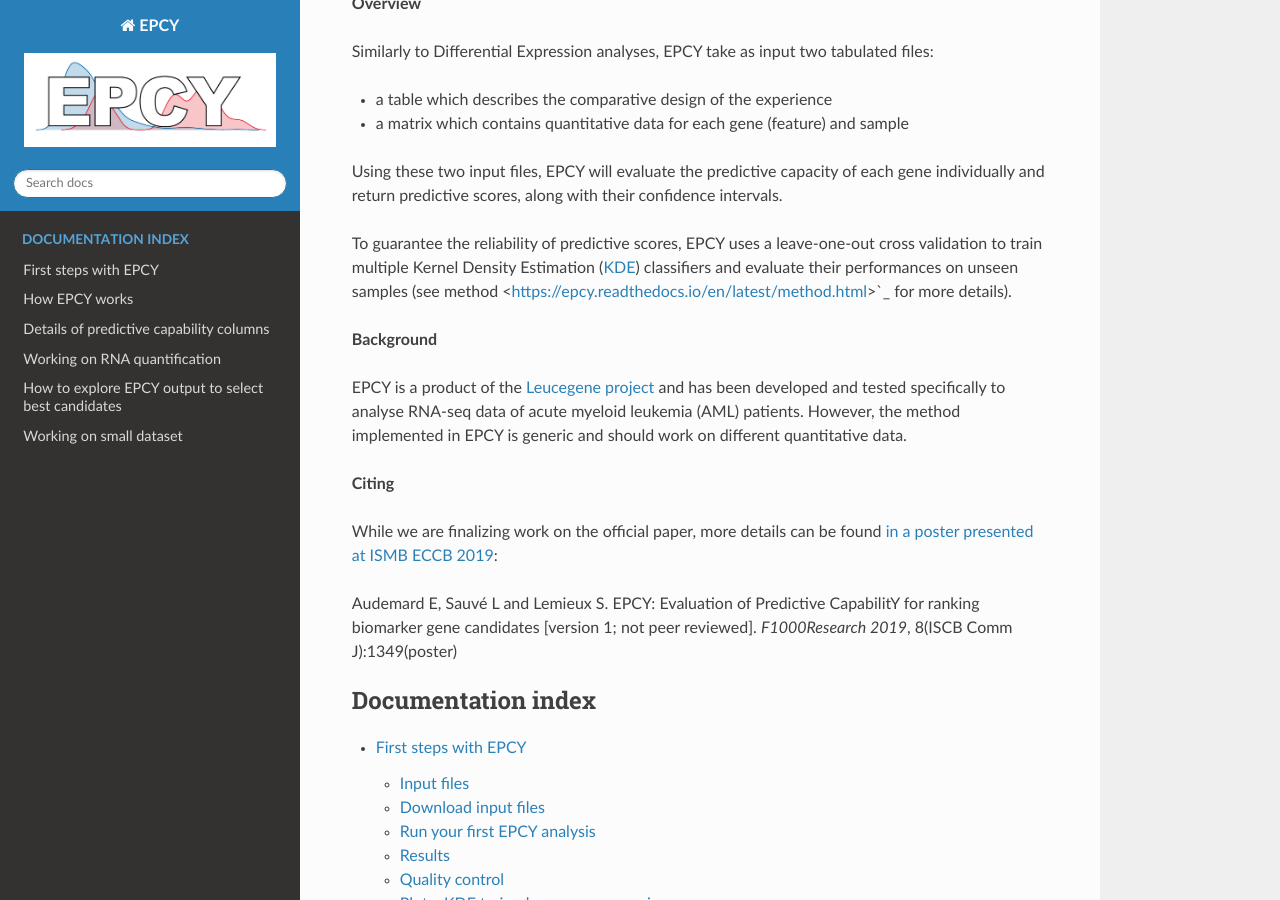
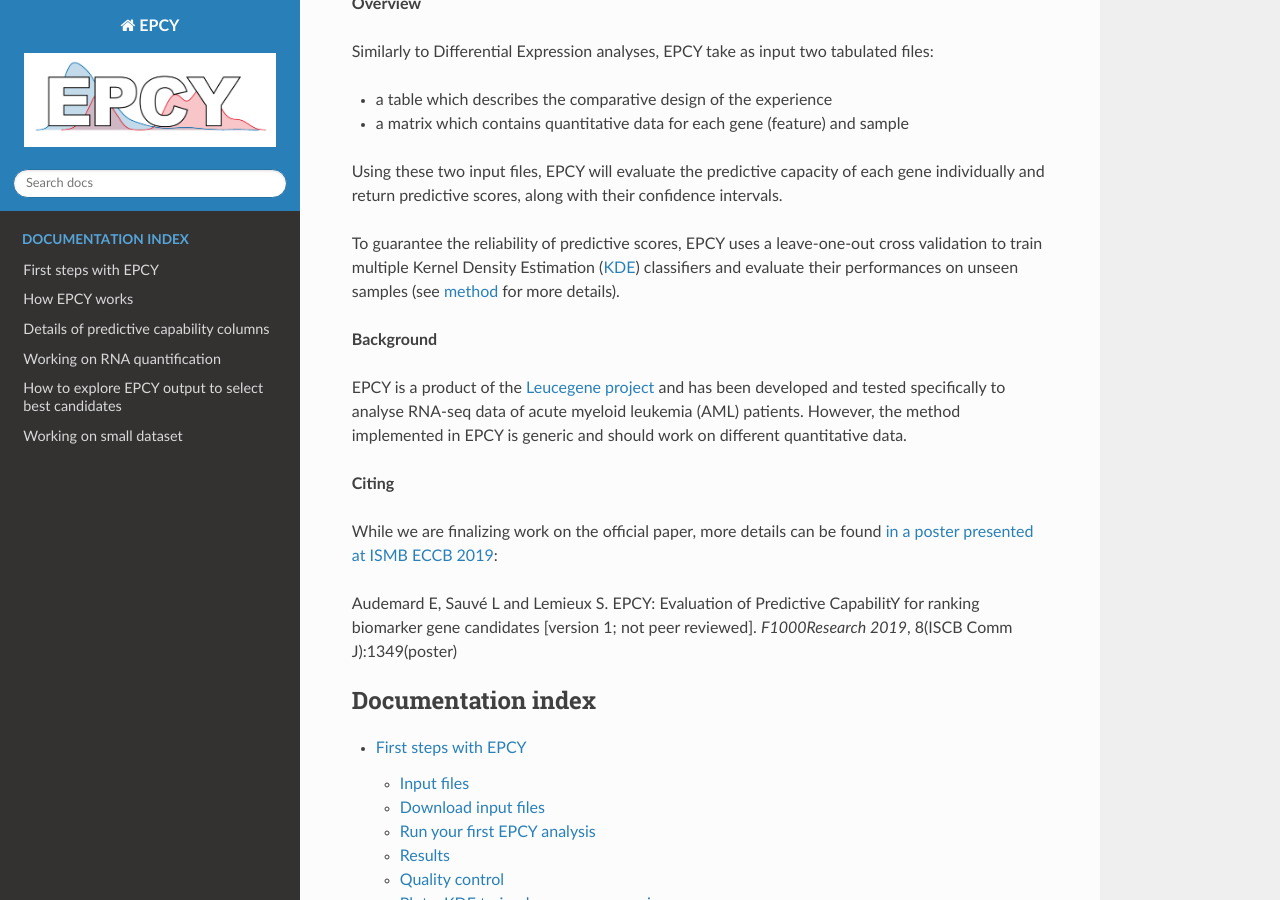
Before and after one commit to iric-soft/epcy, a Sphinx documentation site: the page built from doc/index.rst, in a window 1280 px wide and 900 px high, scrolled down 419 px. Built offline with Sphinx 7.4.7 and the Read the Docs theme 2.0.0, drawn with Linux system fonts in a browser that asks for light colours.

Commit message:
update documentation

```diff
--- a/doc/index.rst
+++ b/doc/index.rst
@@ -35,7 +35,7 @@ with their confidence intervals.
 To guarantee the reliability of predictive scores, EPCY uses a leave-one-out
 cross validation to train multiple Kernel Density Estimation (`KDE`_)
 classifiers and evaluate their performances on unseen samples
-(see method <https://epcy.readthedocs.io/en/latest/method.html>`_ for more
+(see `method <https://epcy.readthedocs.io/en/latest/method.html>`_ for more
 details).
 
 **Background**
```
